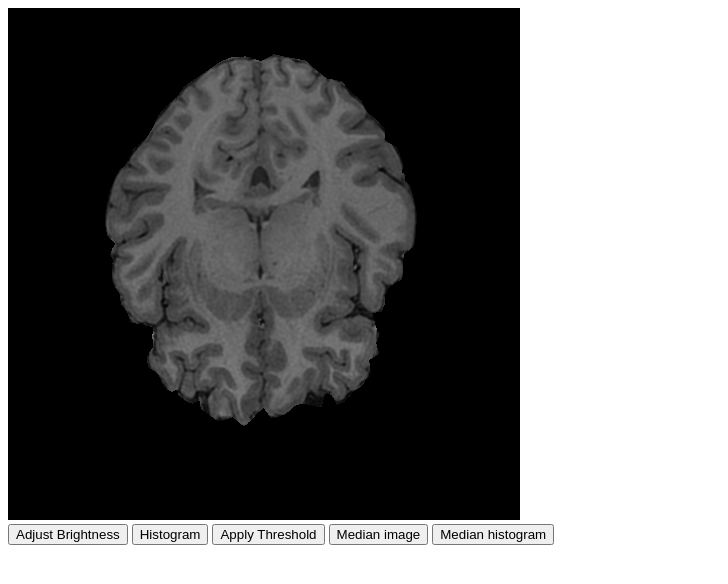
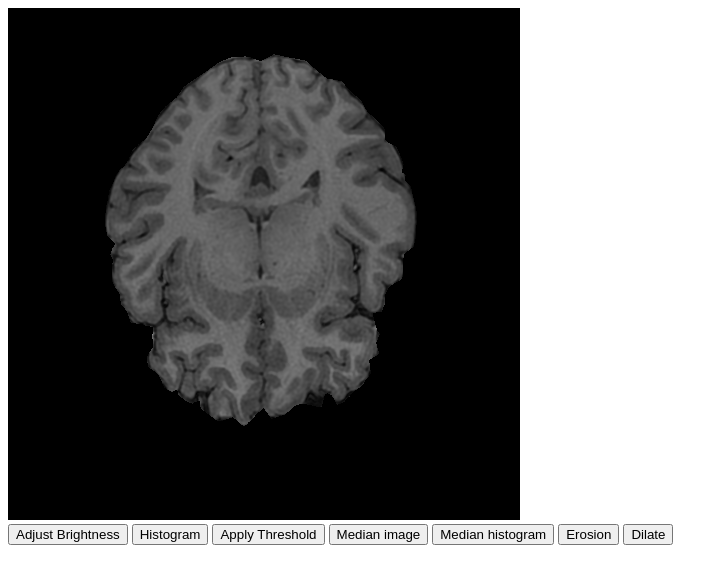
Before and after one commit to mataca9/irm-processor, a plain HTML site: page index.html in a window 1280 px wide. Shown: the whole page, without its empty margins (0-728 px from the left). Drawn offline with Linux system fonts and the light colour scheme.

Commit message:
Adicionado dilataçao e erosao

```diff
--- a/index.html
+++ b/index.html
@@ -7,6 +7,8 @@
   <button @click="threshold(image)">Apply Threshold</button>
   <button @click="median(image,3)">Median image</button>
   <button @click="median(histogram,3)">Median histogram</button>
+  <button @click="erosion(image,{x: 2, y: 2,data:[[10,10,10],[10,10,10],[10,10,10]]})">Erosion</button>
+  <button @click="dilation(image,{x: 2, y: 2,data:[[10,10,10],[10,10,10],[10,10,10]]})">Dilate</button>
 </div>
 <script src="js/vue.js"></script>
 <script src="js/processor.js"></script>
--- a/js/processor.js
+++ b/js/processor.js
@@ -6,7 +6,8 @@ new Vue({
     histogram: null
   },
 
-  mounted: function() {
+  mounted: function () {
+    //this.draw('assets/moonlanding.png');
     this.draw('assets/images/fatia01.bmp');
   },
 
@@ -57,23 +58,23 @@ new Vue({
       return pixel;
     },
 
-    writePixel(image, x, y, r,g,b,a=255){
+    writePixel(image, x, y, r, g, b, a = 255) {
       const position = (x + image.width * y) * 4;
       const d = image.data;
       [d[position],
       d[position + 1],
       d[position + 2],
-      d[position + 3]] = [r,g,b,a];
+      d[position + 3]] = [r, g, b, a];
     },
 
-    getIntensity(r,g,b){
-      return parseInt(0.2126*r + 0.7152*g + 0.0722*b);
+    getIntensity(r, g, b) {
+      return parseInt(0.2126 * r + 0.7152 * g + 0.0722 * b);
     },
 
-    setColor(d, i, r, g, b){
-      d[i]    = r;
-      d[i+1]  = g;
-      d[i+2]  = b;
+    setColor(d, i, r, g, b) {
+      d[i] = r;
+      d[i + 1] = g;
+      d[i + 2] = b;
     },
 
     drawHistogram() {
@@ -83,10 +84,10 @@ new Vue({
       // Gera lista de intensidades
       for (let i = 0; i < d.length; i += 4) {
         let r = d[i];
-        let g = d[i+1];
-        let b = d[i+2];
-        const intensity = this.getIntensity(r,g,b);
-        if(intensity > 0){
+        let g = d[i + 1];
+        let b = d[i + 2];
+        const intensity = this.getIntensity(r, g, b);
+        if (intensity > 0) {
           values[intensity] = values[intensity] ? values[intensity] + 1 : 1;
         }
       }
@@ -98,10 +99,10 @@ new Vue({
       const ctx = this.histogram.getContext("2d");
       const histogram_imagedata = ctx.createImageData(this.histogram.width, this.histogram.height);
 
-      const max = values.reduce((a, b) => { return Math.max(a,b)});
+      const max = values.reduce((a, b) => { return Math.max(a, b) });
       const data = histogram_imagedata.data;
-      for(let x = 0; x < this.histogram.width; x++){
-        for(let y = 0; y < this.histogram.height; y++){
+      for (let x = 0; x < this.histogram.width; x++) {
+        for (let y = 0; y < this.histogram.height; y++) {
           let color = 255;
 
           let value = (values[x] * this.histogram.height / max);
@@ -110,24 +111,24 @@ new Vue({
             color = 0;
           }
 
-          let position =  (x + this.histogram.width * y) * 4;
-          data[position]      = color;
-          data[position + 1]  = color;
-          data[position + 2]  = color;
-          data[position + 3]  = 255;
+          let position = (x + this.histogram.width * y) * 4;
+          data[position] = color;
+          data[position + 1] = color;
+          data[position + 2] = color;
+          data[position + 3] = 255;
         }
       }
       histogram_imagedata.data = data;
       ctx.putImageData(histogram_imagedata, 0, 0);
     },
 
-    getMaxIntensity(imagedata){
+    getMaxIntensity(imagedata) {
       const d = imagedata.data;
       const values = [];
       let max = 0;
-      for (let i=0; i<d.length; i+=4) {
-        const [r,g,b] = d.slice(i, i+3);
-        const intensity = this.getIntensity(r,g,b);
+      for (let i = 0; i < d.length; i += 4) {
+        const [r, g, b] = d.slice(i, i + 3);
+        const intensity = this.getIntensity(r, g, b);
 
         max = Math.max(max, intensity);
       }
@@ -140,12 +141,12 @@ new Vue({
       const imagedata = ctx.getImageData(0, 0, canvas.width, canvas.height);
 
       let max = this.getMaxIntensity(imagedata);
-      for(let x = 0; x < imagedata.width; x++){
-        for(let y = 0; y < imagedata.height; y++){
+      for (let x = 0; x < imagedata.width; x++) {
+        for (let y = 0; y < imagedata.height; y++) {
           const pixel = this.getPixel(imagedata, x, y);
           const intensity = this.getIntensity(pixel.r, pixel.g, pixel.b);
           const adjusted = intensity * 255 / max;
-          if(intensity > 0){
+          if (intensity > 0) {
             this.writePixel(imagedata, x, y, adjusted, adjusted, adjusted);
           }
         }
@@ -154,33 +155,33 @@ new Vue({
       ctx.putImageData(imagedata, 0, 0);
     },
 
-    median(canvas, w){
+    median(canvas, w) {
       const ctx = canvas.getContext("2d");
       const imagedata = ctx.getImageData(0, 0, canvas.width, canvas.height);
       const result = ctx.getImageData(0, 0, canvas.width, canvas.height);
-      const hw = parseInt(w/2);
+      const hw = parseInt(w / 2);
 
-      for(let x = 0; x < imagedata.width; x++){
-        for(let y = 0; y < imagedata.height; y++){
+      for (let x = 0; x < imagedata.width; x++) {
+        for (let y = 0; y < imagedata.height; y++) {
           const w_list = [];
-          for(let xx = x-hw; xx <= x + hw; xx++){
-            for(let yy = y-hw; yy <= y + hw; yy++){
+          for (let xx = x - hw; xx <= x + hw; xx++) {
+            for (let yy = y - hw; yy <= y + hw; yy++) {
               const pixel = this.getPixel(imagedata, xx, yy);
-              const intensity = this.getIntensity(pixel.r,pixel.g,pixel.b);
+              const intensity = this.getIntensity(pixel.r, pixel.g, pixel.b);
               w_list.push(intensity);
             }
           }
-          const value = w_list.sort((a,b) => a-b)[parseInt(w*w/2)];
+          const value = w_list.sort((a, b) => a - b)[parseInt(w * w / 2)];
           this.writePixel(result, x, y, value, value, value, 255);
         }
       }
 
-      ctx.putImageData(result, 0,0);
+      ctx.putImageData(result, 0, 0);
     },
 
     calculateThreshold(canvas) {
-      if(!canvas){
-        return [0,0,0];
+      if (!canvas) {
+        return [0, 0, 0];
       }
 
       const ctx = canvas.getContext("2d");
@@ -188,22 +189,22 @@ new Vue({
 
       const values = [...new Array(256)].map(v => 0);
 
-      for(let x = 0; x < imagedata.width; x++){
-        for(let y = 0; y < imagedata.height; y++){
+      for (let x = 0; x < imagedata.width; x++) {
+        for (let y = 0; y < imagedata.height; y++) {
           const pixel = this.getPixel(imagedata, x, y);
           const intensity = this.getIntensity(pixel.r, pixel.g, pixel.b);
 
-          if(intensity === 0){
+          if (intensity === 0) {
             values[x]++;
           }
         }
       }
 
-      const avg = values.reduce((a,b) => (a+b)) / values.filter(v => v > 0).length;
-      const avgH = values.reduce((a,b) => (b > avg ? a+b : a)) / values.filter(v => v > avg).length;
-      const avgL = values.reduce((a,b) => (b < avg ? a+b : a)) / values.filter(v => v < avg).length;
+      const avg = values.reduce((a, b) => (a + b)) / values.filter(v => v > 0).length;
+      const avgH = values.reduce((a, b) => (b > avg ? a + b : a)) / values.filter(v => v > avg).length;
+      const avgL = values.reduce((a, b) => (b < avg ? a + b : a)) / values.filter(v => v < avg).length;
 
-      return [avgL, avg, avgH]
+      return [avgL, avg, avgH];
     },
 
     threshold(canvas) {
@@ -212,12 +213,12 @@ new Vue({
 
       const [WHITE, GRAY, LIQUID] = this.calculateThreshold(this.histogram);
 
-      for(let x = 0; x < imagedata.width; x++){
-        for(let y = 0; y < imagedata.height; y++){
+      for (let x = 0; x < imagedata.width; x++) {
+        for (let y = 0; y < imagedata.height; y++) {
           const pixel = this.getPixel(imagedata, x, y);
           const intensity = this.getIntensity(pixel.r, pixel.g, pixel.b);
 
-          if(intensity > WHITE && intensity < GRAY) {
+          if (intensity > WHITE && intensity < GRAY) {
             this.writePixel(imagedata, x, y, 0, 0, 255);
           } else if (intensity > GRAY && intensity < LIQUID) {
             this.writePixel(imagedata, x, y, 255, 0, 0);
@@ -228,7 +229,76 @@ new Vue({
       }
 
       ctx.putImageData(imagedata, 0, 0);
+    },
+
+    erosion(canvas, element) {
+      console.log(element)
+      const ctx = canvas.getContext("2d");
+      const imagedata = ctx.getImageData(0, 0, canvas.width, canvas.height);
+      const result = ctx.getImageData(0, 0, canvas.width, canvas.height);
+
+      for (let x = 0; x < imagedata.width; x++) {
+        for (let y = 0; y < imagedata.height; y++) {
+
+          let pixel = this.getPixel(imagedata, x, y);
+          let intensity = this.getIntensity(pixel.r, pixel.g, pixel.b);
+
+          if (intensity == 0) continue;
+
+          const data = element.data;
+          const xsize = data.length;
+          let min = 999;
+          for (let xx = x - element.x, ex = 0; ex < xsize; xx++ , ex++) {
+            const ysize = data[ex].length;
+            for (let yy = y - element.y, ey = 0; ey < ysize; yy++ , ey++) {
+              if (data[ex][ey]) {
+                pixel = this.getPixel(imagedata, xx, yy);
+                intensity = this.getIntensity(pixel.r, pixel.g, pixel.b);
+                min = Math.min(min, intensity);
+              }
+            }
+          }
+          this.writePixel(result, x, y, min, min, min);
+        }
+      }
+
+      ctx.putImageData(result, 0, 0);
+    },
+
+    dilation(canvas, element) {
+      console.log(element)
+      const ctx = canvas.getContext("2d");
+      const imagedata = ctx.getImageData(0, 0, canvas.width, canvas.height);
+      const result = ctx.getImageData(0, 0, canvas.width, canvas.height);
+
+      for (let x = 0; x < imagedata.width; x++) {
+        for (let y = 0; y < imagedata.height; y++) {
+
+          let pixel = this.getPixel(imagedata, x, y);
+          let intensity = this.getIntensity(pixel.r, pixel.g, pixel.b);
+
+          if (intensity == 0) continue;
+
+          const data = element.data;
+          const xsize = data.length;
+          let max = 0;
+          for (let xx = x - element.x, ex = 0; ex < xsize; xx++ , ex++) {
+            const ysize = data[ex].length;
+            for (let yy = y - element.y, ey = 0; ey < ysize; yy++ , ey++) {
+              if (data[ex][ey]) {
+                pixel = this.getPixel(imagedata, xx, yy);
+                intensity = this.getIntensity(pixel.r, pixel.g, pixel.b);
+                max = Math.max(max, intensity);
+              }
+            }
+          }
+          this.writePixel(result, x, y, max, max, max);
+        }
+      }
+
+      ctx.putImageData(result, 0, 0);
     }
+
   }
 
 });
```
Also changed, not shown: assets/moonlanding.png (added), 1 other file.
